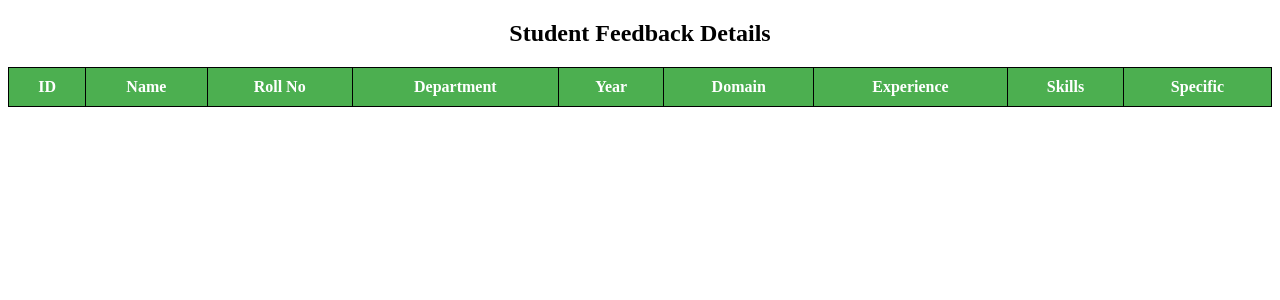
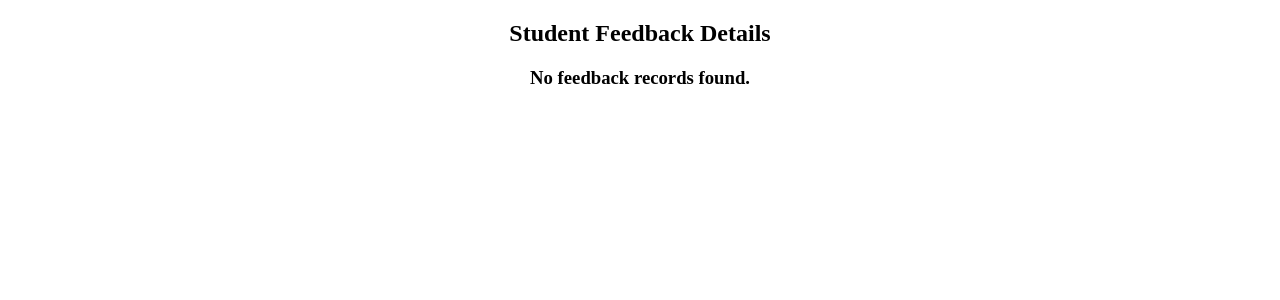
Before and after one commit to SOWMIYA1827/NameForm, a Flask app: template templates/view.html in a window 1280 px wide. Shown: the top 300 px of the page. Run offline with Flask 3, Linux system fonts and the light colour scheme; the template is opened without the code that fills it, so the values that code supplies are empty; some libraries are stand-ins or nearby versions.

Commit message:
Update view.html

```diff
--- a/templates/view.html
+++ b/templates/view.html
@@ -22,6 +22,8 @@
 
 <h2 align="center">Student Feedback Details</h2>
 
+{% if data %}
+
 <table>
     <tr>
         <th>ID</th>
@@ -42,8 +44,13 @@
         {% endfor %}
     </tr>
     {% endfor %}
+</table>
 
-</table>
+{% else %}
+
+<h3 align="center">No feedback records found.</h3>
+
+{% endif %}
 
 </body>
 </html>
```
